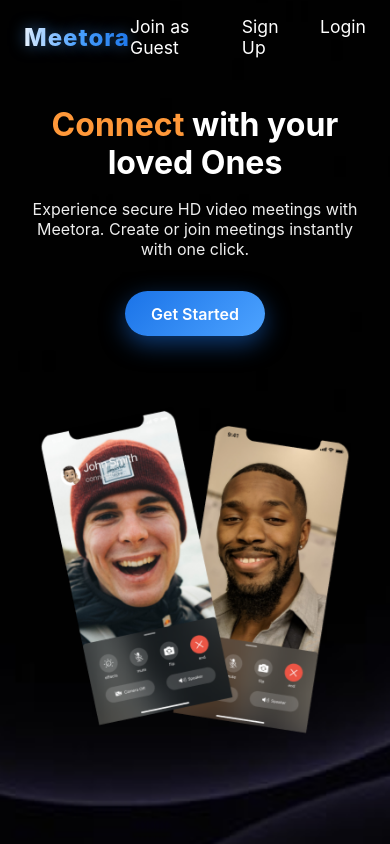
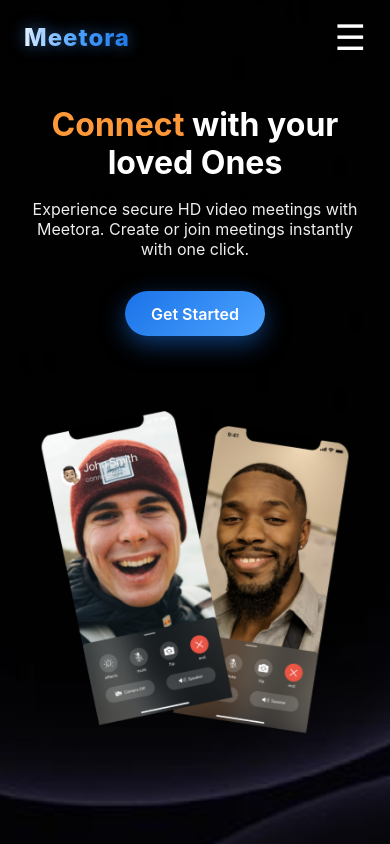
Before and after one commit to gauravmehra934126-bit/video-confrencing-meetora, a React (Create React App) app in the folder frontend/: page / in a window 390 px wide. Built offline with nearby package versions, Linux system fonts and the light colour scheme.

Commit message:
Add responsive hamburger menu for mobile screens

```diff
--- a/frontend/src/App.css
+++ b/frontend/src/App.css
@@ -1,449 +1,259 @@
 /* ==========================
    Landing Page
 ========================== */
-
 .landingPageContainer {
-
   width: 100%;
   min-height: 100vh;
-
   background: url("/public/background.png");
   background-repeat: no-repeat;
   background-size: cover;
   background-position: center;
-
   color: white;
-
   overflow: hidden;
-
 }
-
-
 
 /* ==========================
    Navbar
 ========================== */
-
 .landingPageContainer nav {
-
   padding: 1.5rem 4rem;
-
   display: flex;
   justify-content: space-between;
   align-items: center;
-
+  position: relative; /* Added for mobile menu positioning */
 }
 
-
-
 .landingPageContainer nav h2 {
-
   font-size: 2rem;
   font-weight: 700;
-
 }
 
-
-
 /* Meetora Highlight */
-
 .brand {
-
   font-weight: 800;
-
   letter-spacing: 1px;
-
-  background: linear-gradient(
-    90deg,
-    #ffffff,
-    #4da3ff,
-    #1a73e8
-  );
-
+  background: linear-gradient(90deg, #ffffff, #4da3ff, #1a73e8);
   -webkit-background-clip: text;
   -webkit-text-fill-color: transparent;
-
-  text-shadow:
-  0 0 15px rgba(77,163,255,0.5);
-
+  text-shadow: 0 0 15px rgba(77,163,255,0.5);
 }
 
-
+/* Hamburger Icon (Hidden on Desktop) */
+.hamburger {
+  display: none;
+  font-size: 2.2rem;
+  cursor: pointer;
+  z-index: 100;
+  user-select: none;
+  color: white;
+}
 
 .landingPageContainer nav .navlist {
-
   display: flex;
-
   gap: 2rem;
-
   cursor: pointer;
-
+  align-items: center;
 }
 
-
-
 .navlist p {
-
   font-size: 1.1rem;
-
   transition: 0.3s ease;
-
 }
 
-
-
 .navlist p:hover {
-
   color: #4da3ff;
-
   transform: translateY(-3px);
-
 }
-
-
 
 /* ==========================
    Main Landing Section
 ========================== */
-
-
 .landingMainContainer {
-
   height: 80vh;
-
   display: flex;
-
   justify-content: space-between;
-
   align-items: center;
-
   padding: 0 5rem;
-
   gap: 3rem;
-
 }
 
-
-
-/* Left Content */
-
-
 .landingMainContainer > div:first-child {
-
   width: 50%;
-
 }
 
-
-
 .landingMainContainer > div:first-child h1 {
-
   font-size: 3.5rem;
-
   line-height: 1.2;
-
   font-weight: 700;
-
 }
 
-
-
 .highlight {
-
   color: #4da3ff;
-
 }
 
-
-
 .landingMainContainer > div:first-child p {
-
   margin-top: 1rem;
-
   font-size: 1.3rem;
-
   color: #eeeeee;
-
 }
-
-
 
 /* ==========================
    Button
 ========================== */
-
-
 .landingMainContainer > div:first-child div[role="button"] {
-
-  background: linear-gradient(
-    135deg,
-    #1a73e8,
-    #4da3ff
-  );
-
+  background: linear-gradient(135deg, #1a73e8, #4da3ff);
   width: fit-content;
-
   padding: 1rem 2rem;
-
   margin-top: 2rem;
-
   border-radius: 30px;
-
   cursor: pointer;
-
-  box-shadow:
-  0 8px 25px rgba(26,115,232,0.5);
-
+  box-shadow: 0 8px 25px rgba(26,115,232,0.5);
   transition: 0.3s ease;
-
 }
 
-
-
 .landingMainContainer > div:first-child div[role="button"]:hover {
-
   transform: translateY(-5px);
-
-  box-shadow:
-  0 15px 35px rgba(26,115,232,0.8);
-
+  box-shadow: 0 15px 35px rgba(26,115,232,0.8);
 }
 
-
-
 .landingMainContainer > div:first-child div[role="button"] a {
-
   text-decoration: none;
-
   color: white;
-
   font-size: 1.4rem;
-
   font-weight: 600;
-
 }
-
-
 
 /* ==========================
    Image
 ========================== */
-
-
 .landingMainContainer > div:nth-child(2) {
-
   display: flex;
-
   justify-content: center;
-
   align-items: center;
-
 }
 
-
-
 .landingMainContainer > div:nth-child(2) img {
-
   height: 70vh;
-
   max-width: 45vw;
-
   object-fit: contain;
-
 }
 
+/* ==========================
+   Mobile Responsive (900px)
+========================== */
+@media(max-width:900px){
+  .landingPageContainer nav {
+    padding: 1.5rem 2rem;
+  }
 
+  .landingPageContainer nav h2 {
+    font-size: 1.7rem;
+  }
+
+  /* Show the hamburger icon */
+  .hamburger {
+    display: block;
+  }
+
+  /* Transform the navlist into a dropdown menu */
+  .navlist {
+    position: absolute;
+    top: 70px;
+    right: 20px;
+    background-color: rgba(20, 20, 20, 0.95);
+    backdrop-filter: blur(10px);
+    flex-direction: column;
+    padding: 2rem;
+    border-radius: 12px;
+    gap: 1.5rem;
+    box-shadow: 0 10px 30px rgba(0, 0, 0, 0.5);
+    border: 1px solid rgba(255, 255, 255, 0.1);
+
+    /* Hide by default, smooth transition when opening */
+    opacity: 0;
+    visibility: hidden;
+    transform: translateY(-10px);
+    transition: all 0.3s ease;
+    z-index: 99;
+  }
+
+  /* Show the dropdown when the 'active' class is applied */
+  .navlist.active {
+    opacity: 1;
+    visibility: visible;
+    transform: translateY(0);
+  }
+
+  .landingMainContainer {
+    height: auto;
+    flex-direction: column;
+    justify-content: center;
+    text-align: center;
+    padding: 3rem 2rem;
+    gap: 3rem;
+  }
+
+  .landingMainContainer > div:first-child {
+    width: 100%;
+  }
+
+  .landingMainContainer > div:first-child h1 {
+    font-size: 2.8rem;
+  }
+
+  .landingMainContainer > div:first-child div[role="button"] {
+    margin-left: auto;
+    margin-right: auto;
+  }
+
+  .landingMainContainer > div:nth-child(2) img {
+    height: 45vh;
+    max-width: 80vw;
+  }
+}
 
 /* ==========================
-   Mobile Responsive
+   Mobile Image Animation Only (600px)
 ========================== */
-
-
-@media(max-width:900px){
-
+@media(max-width:600px){
+  .landingMainContainer > div:nth-child(2) img {
+    animation: mobileFloat 3s ease-in-out infinite;
+  }
 
   .landingPageContainer nav {
-
-    padding: 1.5rem 2rem;
-
+    padding: 1rem 1.5rem;
   }
 
-
-
   .landingPageContainer nav h2 {
-
-    font-size: 1.7rem;
-
+    font-size: 1.5rem;
   }
 
-
-
-  .navlist {
-
-    display: none;
-
+  .landingMainContainer {
+    padding: 2rem 1.5rem;
   }
 
-
-
-  .landingMainContainer {
-
-    height: auto;
-
-    flex-direction: column;
-
-    justify-content: center;
-
-    text-align: center;
-
-    padding: 3rem 2rem;
-
-    gap: 3rem;
-
+  .landingMainContainer > div:first-child h1 {
+    font-size: 2rem;
   }
 
-
-
-  .landingMainContainer > div:first-child {
-
-    width: 100%;
-
+  .landingMainContainer > div:first-child p {
+    font-size: 1rem;
   }
 
-
-
-  .landingMainContainer > div:first-child h1 {
-
-    font-size: 2.8rem;
-
+  .landingMainContainer > div:first-child div[role="button"] {
+    padding: 0.8rem 1.6rem;
   }
 
-
-
-  .landingMainContainer > div:first-child div[role="button"] {
-
-    margin-left: auto;
-
-    margin-right: auto;
-
+  .landingMainContainer > div:first-child div[role="button"] a {
+    font-size: 1rem;
   }
-
-
-
-  .landingMainContainer > div:nth-child(2) img {
-
-    height: 45vh;
-
-    max-width: 80vw;
-
-  }
-
-
 }
 
-
-
-/* ==========================
-   Mobile Image Animation Only
-========================== */
-
-
-@media(max-width:600px){
-
-
-  .landingMainContainer > div:nth-child(2) img {
-
-    animation: mobileFloat 3s ease-in-out infinite;
-
-  }
-
-
-
-  .landingPageContainer nav {
-
-    padding: 1rem 1.5rem;
-
-  }
-
-
-
-  .landingPageContainer nav h2 {
-
-    font-size: 1.5rem;
-
-  }
-
-
-
-  .landingMainContainer {
-
-    padding: 2rem 1.5rem;
-
-  }
-
-
-
-  .landingMainContainer > div:first-child h1 {
-
-    font-size: 2rem;
-
-  }
-
-
-
-  .landingMainContainer > div:first-child p {
-
-    font-size: 1rem;
-
-  }
-
-
-
-  .landingMainContainer > div:first-child div[role="button"] {
-
-    padding: 0.8rem 1.6rem;
-
-  }
-
-
-
-  .landingMainContainer > div:first-child div[role="button"] a {
-
-    font-size: 1rem;
-
-  }
-
-
+@keyframes mobileFloat {
+  0% { transform: translateY(0px); }
+  50% { transform: translateY(-15px); }
+  100% { transform: translateY(0px); }
 }
-
-
-
-@keyframes mobileFloat {
-
-
-  0% {
-
-    transform: translateY(0px);
-
-  }
-
-
-  50% {
-
-    transform: translateY(-15px);
-
-  }
-
-
-  100% {
-
-    transform: translateY(0px);
-
-  }
-
-
-}
-
 
 
 
--- a/frontend/src/pages/landing.jsx
+++ b/frontend/src/pages/landing.jsx
@@ -1,10 +1,17 @@
-import React from 'react'
+import React, { useState } from 'react'
 import "../App.css"
 import { Link, useNavigate } from 'react-router-dom'
+
 export default function LandingPage() {
+    const router = useNavigate();
 
+    // State to track if the mobile menu is open or closed
+    const [isMenuOpen, setIsMenuOpen] = useState(false);
 
-    const router = useNavigate();
+    // Function to toggle the menu
+    const toggleMenu = () => {
+        setIsMenuOpen(!isMenuOpen);
+    };
 
     return (
         <div className='landingPageContainer'>
@@ -14,28 +21,36 @@ export default function LandingPage() {
                         <span className="brand">Meetora</span>
                     </h2>
                 </div>
-                <div className='navlist'>
+
+                {/* Hamburger Icon for Mobile */}
+                <div className="hamburger" onClick={toggleMenu}>
+                    {isMenuOpen ? "✕" : "☰"}
+                </div>
+
+                {/* Navigation Links */}
+                <div className={`navlist ${isMenuOpen ? "active" : ""}`}>
                     <p onClick={() => {
-                        router("/aljk23")
+                        router("/aljk23");
+                        setIsMenuOpen(false); // Closes menu after clicking
                     }}>Join as Guest</p>
+
                     <p onClick={() => {
-                        router("/auth")
+                        router("/auth");
+                        setIsMenuOpen(false);
+                    }}>Sign Up</p>
 
-                    }}>Sign Up</p>
                     <div onClick={() => {
-                        router("/auth")
-
+                        router("/auth");
+                        setIsMenuOpen(false);
                     }} role='button'>
                         <p>Login</p>
                     </div>
                 </div>
             </nav>
 
-
             <div className="landingMainContainer">
                 <div>
                     <h1><span style={{ color: "#FF9839" }}>Connect</span> with your loved Ones</h1>
-
                     <p>
                         Experience secure HD video meetings with Meetora.
                         Create or join meetings instantly with one click.
@@ -45,14 +60,9 @@ export default function LandingPage() {
                     </div>
                 </div>
                 <div>
-
-                    <img src="/mobile.png" alt="" />
-
+                    <img src="/mobile.png" alt="Mobile Preview" />
                 </div>
             </div>
-
-
-
         </div>
     )
 }
```
Lines whose indentation alone changed are shown as unchanged.
